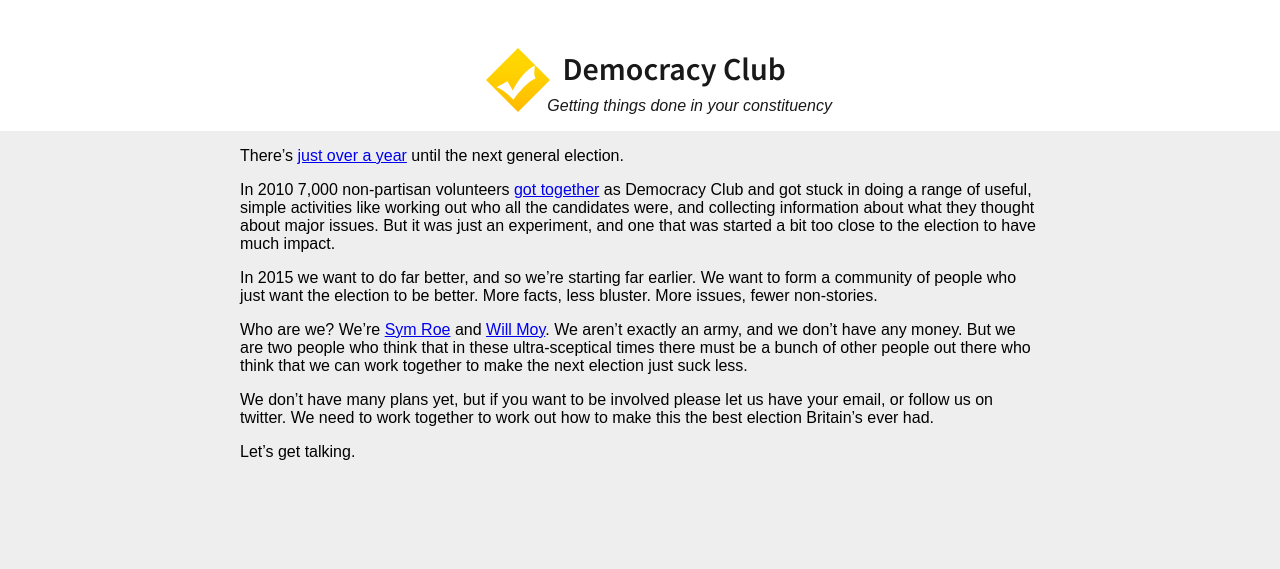
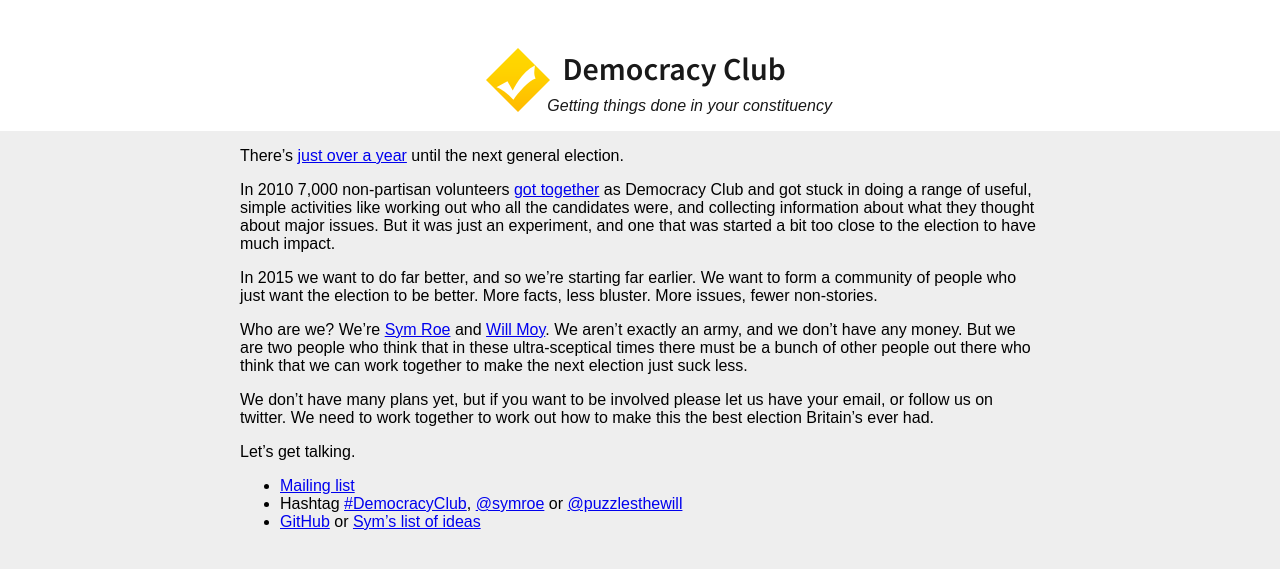
Before and after one commit to DemocracyClub/Website, a Jekyll site: the page built from index.md, in a window 1280 px wide. Shown: the top 569 px of the page. Built offline with Jekyll 4.4.1, drawn with Linux system fonts in a browser that asks for light colours; Markdown is read by kramdown in place of the engine named in the settings.

Commit message:
Added contact links

```diff
--- a/index.md
+++ b/index.md
@@ -14,3 +14,7 @@ Who are we? We’re [Sym Roe](https://twitter.com/symroe) and [Will Moy](https:/
 We don’t have many plans yet, but if you want to be involved please let us have your email, or follow us on twitter. We need to work together to work out how to make this the best election Britain’s ever had.
 
 Let’s get talking.
+
+* [Mailing list](https://groups.google.com/forum/#!forum/democracy-club)
+* Hashtag [#DemocracyClub](https://twitter.com/search?q=%23democracyclub), [@symroe](https://twitter.com/symroe) or [@puzzlesthewill](https://twitter.com/puzzlesthewill)
+* [GitHub](https://github.com/DemocracyClub/) or [Sym's list of ideas](https://github.com/symroe/Election/blob/master/IDEAS.mkd)
```
